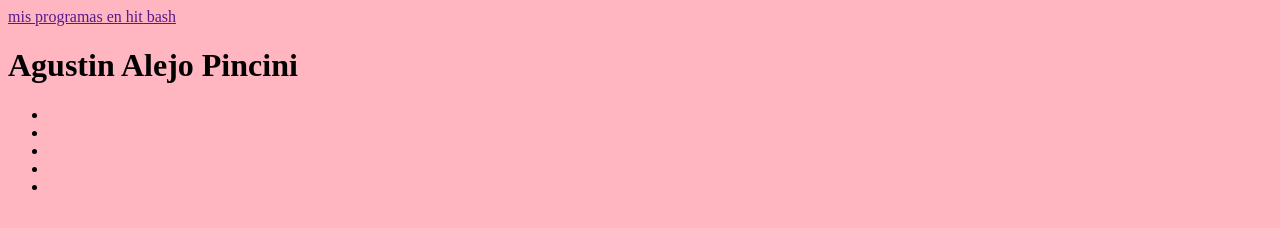
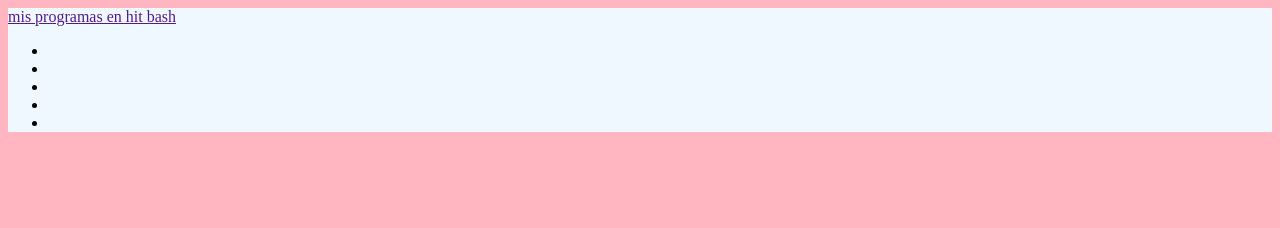
Before and after one commit to aguspinci/aguspinci.octocat.github.io, a plain HTML site: page index.html in a window 1280 px wide. Drawn offline with Linux system fonts and the light colour scheme.

Commit message:
mi cv 2
Signed-off-by: agustin pincini <agustinpincini17@gmail.com>

```diff
--- a/index.html
+++ b/index.html
@@ -18,14 +18,6 @@
 
         </nav>
 
-      </div>
-
-    </header>
-       <seccion id=hero>
-          <h1> Agustin Alejo Pincini</h1>
-
-       </seccion>
-
        <seccion>
           <ul>
             <li> </li>
--- a/style.css
+++ b/style.css
@@ -1,3 +1,12 @@
+header{
+    background-color: aliceblue;
+    box-sizing: border-box;
+    margin 0;
+
+
+}
+
+
 body {
 
     background-color: rgb(255, 182, 193)
```
